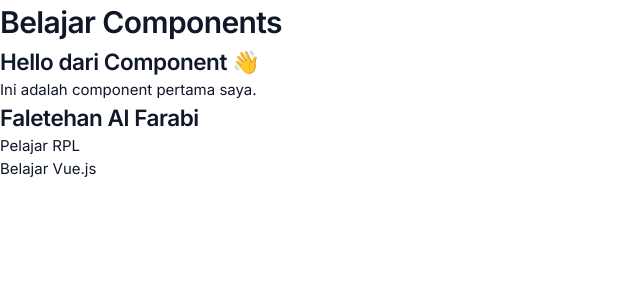
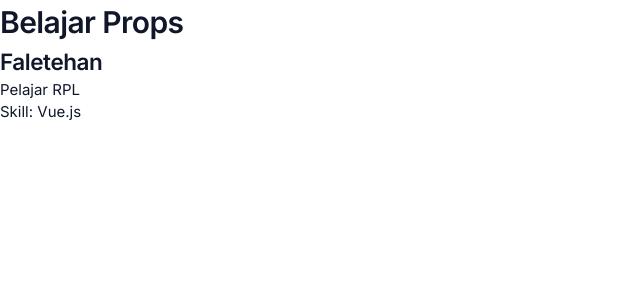
Before and after one commit to FaletehanAlF/belajar-vue, a Vue app: page / in a window 1280 px wide. Shown: the top 300 px of the page, without its empty margins (0-640 px from the left). Built offline with nearby package versions, Linux system fonts and the light colour scheme.

Commit message:
feat: learn component props

```diff
--- a/src/App.vue
+++ b/src/App.vue
@@ -1,14 +1,15 @@
 <script setup lang="ts">
-import Greeting from './components/Greeting.vue'
 import ProfileCard from './components/ProfileCard.vue'
 </script>
 
 <template>
   <div>
-    <h1>Belajar Components</h1>
+    <h1>Belajar Props</h1>
 
-    <Greeting />
-
-    <ProfileCard />
+    <ProfileCard
+      name="Faletehan"
+      role="Pelajar RPL"
+      skill="Vue.js"
+    />
   </div>
 </template>
--- a/src/components/ProfileCard.vue
+++ b/src/components/ProfileCard.vue
@@ -1,7 +1,15 @@
+<script setup lang="ts">
+defineProps<{
+  name: string
+  role: string
+  skill: string
+}>()
+</script>
+
 <template>
   <div>
-    <h2>Faletehan Al Farabi</h2>
-    <p>Pelajar RPL</p>
-    <p>Belajar Vue.js</p>
+    <h2>{{ name }}</h2>
+    <p>{{ role }}</p>
+    <p>Skill: {{ skill }}</p>
   </div>
 </template>
```
